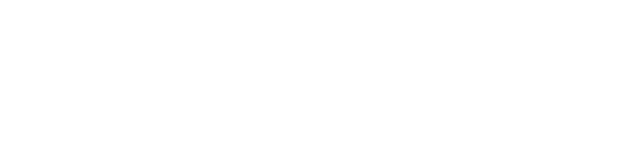
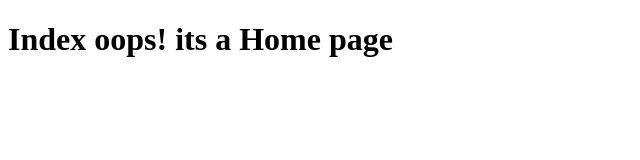
Before and after one commit to peninah98/Gym-Git-Exercises, a plain HTML site: page index.html in a window 1280 px wide. Shown: the whole page, without its empty margins (0-640 px from the left). Drawn offline with Linux system fonts and the light colour scheme.

Commit message:
Using git rebase

```diff
--- a/index.html
+++ b/index.html
@@ -4,6 +4,7 @@
     <meta charset="UTF-8">
     <meta name="viewport" content="width=device-width, initial-scale=1.0">
     <title>Index page</title>
+    <h1>Index oops! its a Home page</h1>
 </head>
 <body>
 
```
